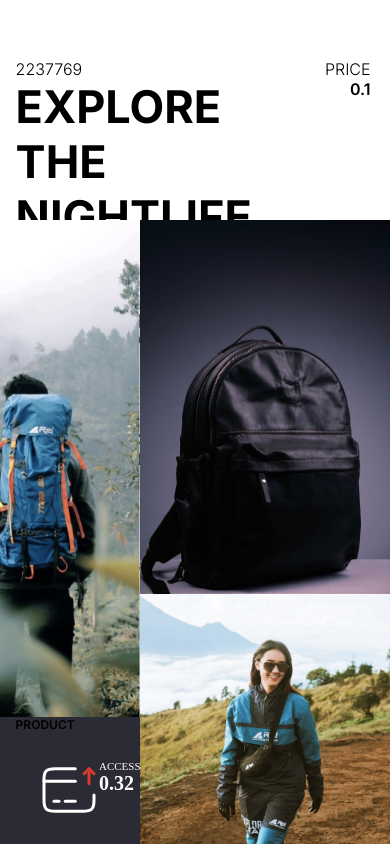
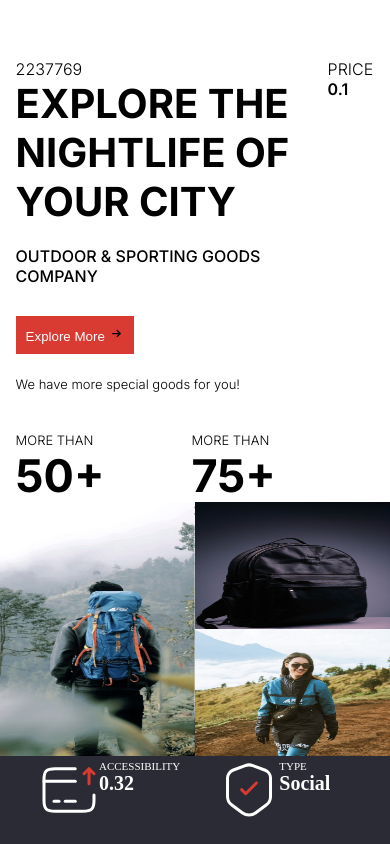
Before and after one commit to sparsh2002/SkillBee, a Flask app: page / in a window 390 px wide. Run offline with Flask 3, Linux system fonts and the light colour scheme.

Commit message:
mobile view done

```diff
--- a/static/style.css
+++ b/static/style.css
@@ -13,6 +13,7 @@
     font-family: 'Inter', sans-serif;
 }
 
+
 .left-main{
     padding-left: 4%;
     width: 50%;
@@ -21,6 +22,47 @@
 .right-main{
     width: 50%;
 }
+
+@media only screen and (max-width: 600px) {
+    .main{
+        /* display: block; */
+    }
+    .inner-block{
+        /* display: block !important; */
+    }
+    .left-main{
+        width: 80vw !important;
+        height: 80vh !important;
+    }
+
+    .right-main{
+        width: 10vw !important;
+    }
+    .hero-text{
+        font-size: 40px !important;
+    }
+    .image-div{
+        /* margin-top:100px !important ; */
+        margin-right: 0 !important;
+        bottom: 10vh !important;
+        /* z-index: 0 !important; */
+    }
+
+    .footer{
+        /* z-index: 0 !important; */
+    }
+    .image-div img{
+        width: 50vw !important;
+
+    }
+    .image-div-left img{
+        height: 30vh;
+    }
+    .image-div-right img{
+        height: 15vh;
+    }
+ }
+
 
 .top-number{
     font-weight: 300;
@@ -152,9 +194,13 @@
     right: 0;
 }
 
-.image-div-left{
+.image-div img{
+    width: 250px;
+}
 
-}
+/* .image-div-left{
+
+} */
 
 .image-div-right{
     display: flex;
--- a/templates/index.html
+++ b/templates/index.html
@@ -2,6 +2,7 @@
 <html>
 <head>
     <title>Skill Bee APP</title>
+    <meta name="viewport" content="width=device-width, initial-scale=1.0">
     <link rel="stylesheet" href="{{ url_for('static', filename='style.css') }}">
 </head>
 <body>
@@ -42,11 +43,11 @@
             </div>
             <div class="image-div">
                 <div class="image-div-left">
-                    <img width = '250px' src="{{ url_for('static', filename='img1.png') }}" alt="imge">
+                    <img  src="{{ url_for('static', filename='img1.png') }}" alt="imge">
                 </div>
                 <div class="image-div-right">
-                    <img  width = '250px' src="{{ url_for('static', filename='img2.jpeg') }}" alt="imge">
-                    <img  width = '250px' src="{{ url_for('static', filename='img3.png') }}" alt="imge">
+                    <img   src="{{ url_for('static', filename='img2.jpeg') }}" alt="imge">
+                    <img   src="{{ url_for('static', filename='img3.png') }}" alt="imge">
                 </div>
             </div>
         </div>
```
